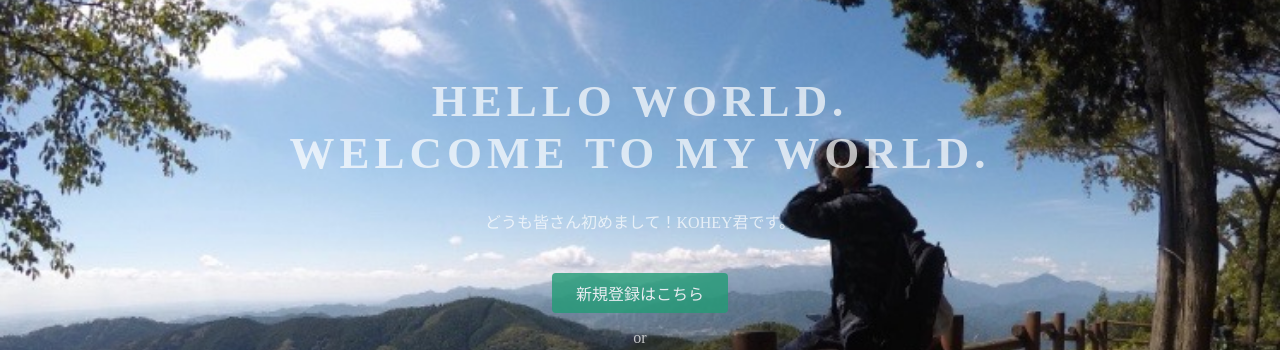
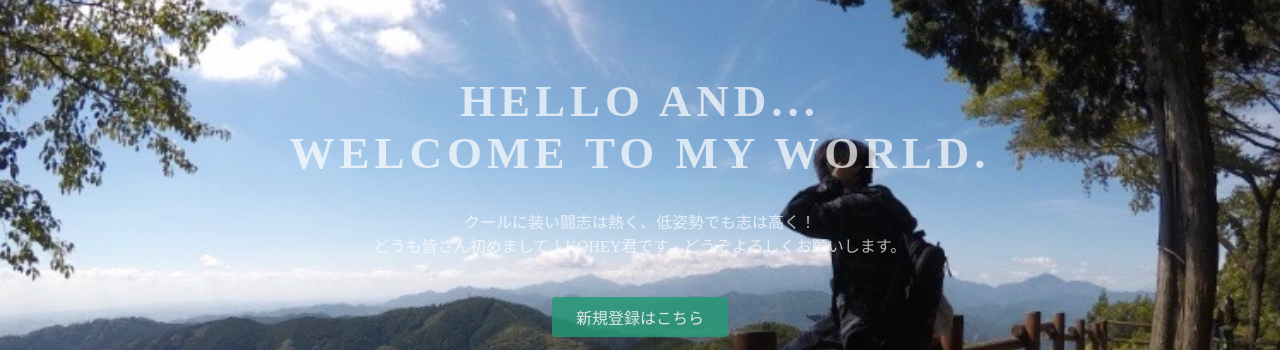
Before and after one commit to koheyb52/koheyb52.github.io, a plain HTML site: page index.html in a window 1280 px wide. Shown: the part 135-485 px from the top of the page. Drawn offline with Linux system fonts and the light colour scheme.

Commit message:
Update index.html

```diff
--- a/index.html
+++ b/index.html
@@ -23,8 +23,8 @@
   </header>
   <div class="top-wrapper">
     <div class="container">
-      <h1>HELLO WORLD.<br>WELCOME TO MY WORLD.</h1>
-      <p>どうも皆さん初めまして！KOHEY君です。<br></p>
+      <h1>HELLO AND...<br>WELCOME TO MY WORLD.</h1>
+      <p>クールに装い闘志は熱く、低姿勢でも志は高く！<br>どうも皆さん初めまして！KOHEY君です。どうぞよろしくお願いします。</p>
       <div class="btn-wrapper">
         <a href="#" class="btn signup">新規登録はこちら</a>
         <p>or</p>
```
